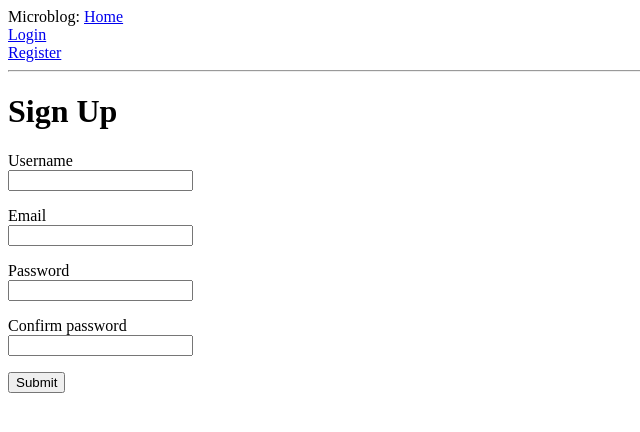
After one commit to codingOuch/Flask_tutorial-translation, a Flask app: page /register in a window 1280 px wide. The commit adds this page. Shown: the top 432 px of the page, without its empty margins (0-640 px from the left). Run offline with Flask 2, Linux system fonts and the light colour scheme.

Commit message:
Learned render template and web-form

```diff
--- a/Chapter I Hello, world!/app.py
+++ b/app.py
@@ -1,7 +1,7 @@
 from flask import Flask
-from flask import render_template, flash, redirect
+from flask import render_template, flash, redirect, url_for
 from config import Config
-from forms import LoginForm
+from forms import LoginForm, RegisterForm
 
 app = Flask(__name__)
 app.config.from_object(Config)
@@ -26,9 +26,19 @@ def index():
 def login():
     form = LoginForm()
     if form.validate_on_submit():
+        flash('Login requested for user {}, remember_me={}'.format(
+            form.username.data, form.remember_me.data))
+        return redirect(url_for('index'))
+    return render_template('login.html', title='Sign In', form=form)
+
+
+@app.route('/register', methods=['GET', 'POST'])
+def register():
+    form = RegisterForm()
+    if form.validate_on_submit():
         flash('Login requested for user {}, remember_me={}'.format(form.username.data, form.remember_me.data))
-        return redirect('/index')
-    return render_template('login.html', title='Login', form=form)
+        return redirect(url_for('index'))
+    return render_template('register.html', title='Register', form=form)
 
 
 if __name__ == '__main__':
--- /dev/null
+++ b/forms.py
@@ -0,0 +1,21 @@
+#!/usr/bin/env python
+# -*-coding: utf-8 -*-
+
+from flask_wtf import FlaskForm
+from wtforms import StringField, PasswordField, BooleanField, SubmitField
+from wtforms.validators import DataRequired, Length, Email, EqualTo
+
+
+class LoginForm(FlaskForm):
+    username = StringField('Username', validators=[DataRequired()])
+    password = PasswordField('Password', validators=[DataRequired()])
+    remember_me = BooleanField('Remember Me')
+    submit = SubmitField('Sign In')
+
+
+class RegisterForm(FlaskForm):
+    username = StringField('Username', validators=[DataRequired(), Length(min=6, max=20)])
+    email = StringField('Email', validators=[DataRequired(), Email()])
+    password = PasswordField('Password', validators=[DataRequired(), Length(min=8, max=20)])
+    confirm = PasswordField('Confirm password', validators=[DataRequired(), EqualTo(password)])
+    submit = SubmitField('Submit')
--- /dev/null
+++ b/templates/base.html
@@ -0,0 +1,27 @@
+<!DOCTYPE html>
+<html lang="en">
+<head>
+    <meta charset="UTF-8">
+    {% if title%}
+    <title>{{title}}</title>
+    {% else %}
+    <title>Welcome, traveller</title>
+    {% endif %}
+</head>
+<body>
+<div>Microblog: <a href="{{ url_for('index')}}">Home</a></div>
+<div><a href="{{ url_for('login')}}">Login</a></div>
+<div><a href="{{ url_for('register')}}">Register</a></div>
+    <hr>
+        {% with messages = get_flashed_messages() %}
+        {% if messages %}
+        <ul>
+            {% for message in messages %}
+            <li>{{ message }}</li>
+            {% endfor %}
+        </ul>
+        {% endif %}
+        {% endwith %}
+    {% block content %}{% endblock %}
+</body>
+</html>
--- a/Chapter I Hello, world!/templates/login.html
+++ b/templates/login.html
@@ -7,10 +7,16 @@
         <p>
             {{ form.username.label }}<br>
             {{ form.username(size=32) }}
+            {% for error in form.username.errors %}
+            <span style="color: red;">[{{ error }}]</span>
+            {% endfor %}
         </p>
         <p>
             {{ form.password.label }}<br>
             {{ form.password(size=32) }}
+            {% for error in form.password.errors %}
+            <span style="color: red;">[{{ error }}]</span>
+            {% endfor %}
         </p>
         <p>{{ form.remember_me() }} {{ form.remember_me.label }}</p>
         <p>{{ form.submit() }}</p>
--- /dev/null
+++ b/templates/register.html
@@ -0,0 +1,26 @@
+{% extends 'base.html' %}
+{% block content %}
+<h1>Sign Up</h1>
+<form action="" method="post" novalidate>
+    {{ form.hidden_tag() }}
+    <p>
+        {{form.username.label}}<br/>
+        {{form.username()}}
+    </p>
+    <p>
+        {{form.email.label}}<br/>
+        {{form.email()}}
+    </p>
+    <p>
+        {{form.password.label}}<br/>
+        {{form.password()}}
+    </p>
+    <p>
+        {{form.confirm.label}}<br/>
+        {{form.confirm()}}
+    </p>
+    <p>
+        {{form.submit()}}
+    </p>
+</form>
+{% endblock %}
```
Also changed, not shown: Chapter I Hello, world!/forms.py (deleted, +0 -13 lines), Chapter I Hello, world!/templates/base.html (deleted, +0 -16 lines), config.py (renamed from Chapter I Hello, world!/config.py), templates/index.html (renamed from Chapter I Hello, world!/templates/index.html).
